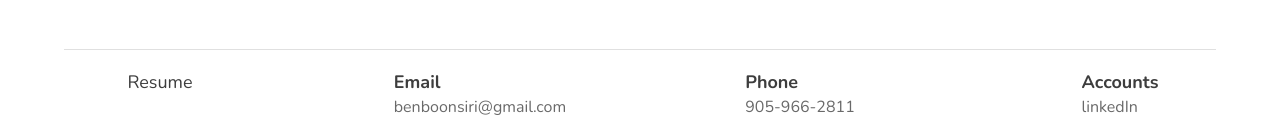
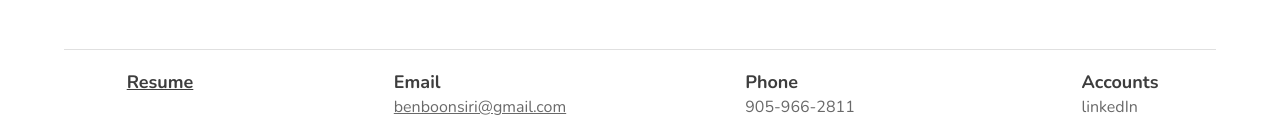
Before and after one commit to BenBoonsiri/benboonsiri.github.io, a React (Create React App) app in the folder ben-boonsiri-personal-site/: page / in a window 1280 px wide. Shown: the part 657-797 px from the top of the page. Built offline with nearby package versions, Linux system fonts and the light colour scheme.

Commit message:
Add resume and email links

```diff
--- a/ben-boonsiri-personal-site/src/App.js
+++ b/ben-boonsiri-personal-site/src/App.js
@@ -7,6 +7,10 @@ import Divider from '@mui/material/Divider';
 
 
 function App() {
+  const emailAddress = 'benboonsiri@gmail.com';
+  const mailtoLink = `mailto:${emailAddress}`;
+
+
   return (
     <div className="App">
       <div style={{marginTop: '20px', marginRight: '30px', textAlign: 'right'}}>
@@ -49,13 +53,15 @@ function App() {
       <div className='bottom-bar'>
         <div className='bottom-bar-element'>
           <div className='bottom-bar-element-item'>
-            Resume
+            <a style={{ fontWeight:'bold', color: '#3d3d3d' }} href="https://drive.google.com/file/d/1GCRqCVV4EWvDdMeh3Eab9vF9CkqOHhy7/view?usp=sharing">Resume</a>
           </div>
         </div>
         <div className='bottom-bar-element'>
           <div className='bottom-bar-element-item'>
             <b>Email</b>
-            <div className='bottom-bar-element-content'>benboonsiri@gmail.com</div>
+            <div className='bottom-bar-element-content'>
+              <a style={{color: '#696969'}} href={mailtoLink}>benboonsiri@gmail.com</a>
+            </div>
           </div>
         </div>
         <div className='bottom-bar-element'>
```
